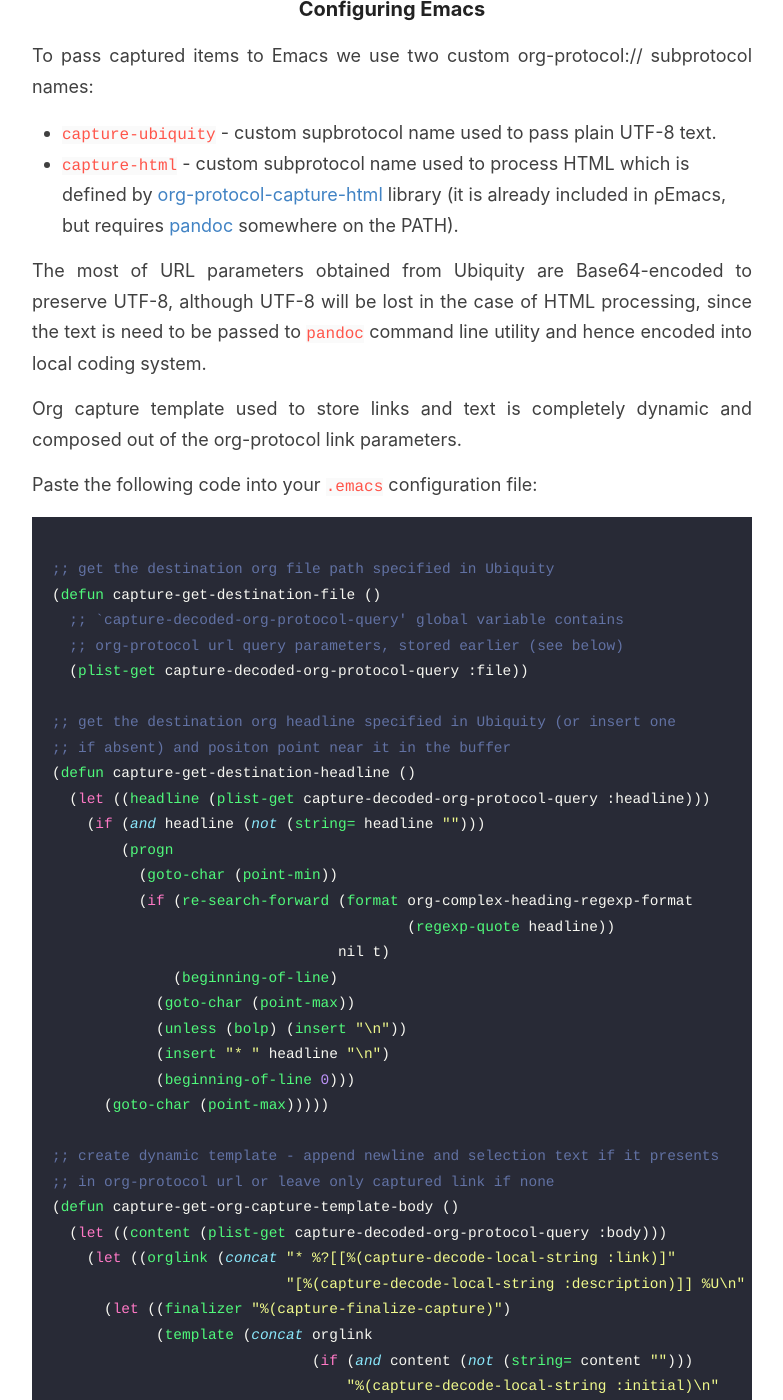
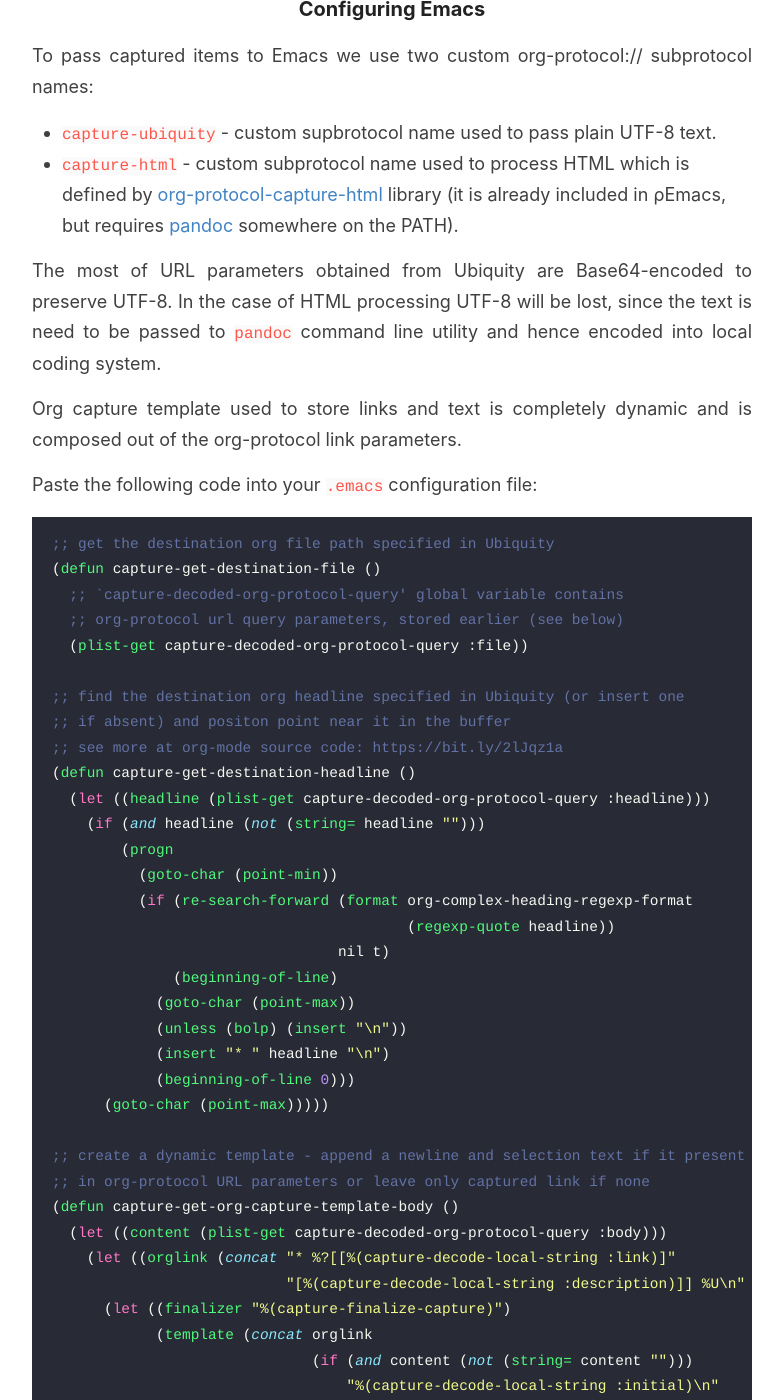
Before and after one commit to GChristensen/posts, a Jekyll site: the page built from _posts/2019-08-31-dynamic-org-capture-templates.md, in a window 1280 px wide and 1400 px high, scrolled down 4925 px. Shown: the whole window, without its empty margins (248-1031 px from the left). Built offline with Jekyll 4.4.1, drawn with Linux system fonts in a browser that asks for light colours; some of the changed text lies outside the part shown.

Commit message:
site edit

````diff
--- a/_posts/2019-08-31-dynamic-org-capture-templates.md
+++ b/_posts/2019-08-31-dynamic-org-capture-templates.md
@@ -20,17 +20,17 @@
 ### Creating Ubiquity command
 
 In the following command we refer to two fictional org files: `~/org/foo.org` and
-`~/org/bar.org` (relative to user home directory) available through `foo` and `bar`
+`~/org/bar.org` (relative to the user home directory) available through `foo` and `bar`
 shortcuts from Ubiquity. There are also three fictional headlines: "Items", "Things"
 and "Widgets" predefined for Ubiquity autocompletion. The noun-type `noun_open_headlines`
-also allows user to enter an arbitrary headline name. Although, in theory it is
+also allows a user to enter an arbitrary headline name. Although, in theory it is
 [possible](http://kitchingroup.cheme.cmu.edu/blog/2017/01/03/Find-stuff-in-org-mode-anywhere/)
 to automatically maintain an index of all org-files and headlines and
 [obtain](https://github.com/eschulte/emacs-web-server)
 it in Ubiquity, this is a work for real aficionados.
 
-By default the command captures selection as plain text, but it is possible to
-capture HTML-selection as org-formatted text, if the corresponding parameter
+By default the command captures selection as plain text, but HTML-selection
+could be captured as org-formatted text, if the corresponding parameter
 is specified in the command arguments.
 
 Paste the following code into UbiquityWE command editor:
@@ -199,25 +199,25 @@
 library (it is already included in &rho;Emacs, but requires [pandoc](https://pandoc.org/)
 somewhere on the PATH).
 
-The most of URL parameters obtained from Ubiquity are Base64-encoded to preserve UTF-8,
-although UTF-8 will be lost in the case of HTML processing, since the text is need to
+The most of URL parameters obtained from Ubiquity are Base64-encoded to preserve UTF-8.
+In the case of HTML processing UTF-8 will be lost, since the text is need to
 be passed to `pandoc` command line utility and hence encoded into local coding system.
 
-Org capture template used to store links and text is completely dynamic and composed
+Org capture template used to store links and text is completely dynamic and is composed
 out of the org-protocol link parameters.
 
 Paste the following code into your `.emacs` configuration file:
 
 ```clojure
-
 ;; get the destination org file path specified in Ubiquity
 (defun capture-get-destination-file ()
   ;; `capture-decoded-org-protocol-query' global variable contains
   ;; org-protocol url query parameters, stored earlier (see below)
   (plist-get capture-decoded-org-protocol-query :file))
 
-;; get the destination org headline specified in Ubiquity (or insert one
+;; find the destination org headline specified in Ubiquity (or insert one
 ;; if absent) and positon point near it in the buffer
+;; see more at org-mode source code: https://bit.ly/2lJqz1a
 (defun capture-get-destination-headline ()
   (let ((headline (plist-get capture-decoded-org-protocol-query :headline)))
     (if (and headline (not (string= headline "")))
@@ -233,8 +233,8 @@
             (beginning-of-line 0)))
       (goto-char (point-max)))))
 
-;; create dynamic template - append newline and selection text if it presents
-;; in org-protocol url or leave only captured link if none
+;; create a dynamic template - append a newline and selection text if it presents
+;; in org-protocol URL parameters or leave only captured link if none
 (defun capture-get-org-capture-template-body ()
   (let ((content (plist-get capture-decoded-org-protocol-query :body)))
     (let ((orglink (concat "* %?[[%(capture-decode-local-string :link)]"
````
Also changed, not shown: other parts of _posts/2019-08-31-dynamic-org-capture-templates.md (+7 -7 lines).
